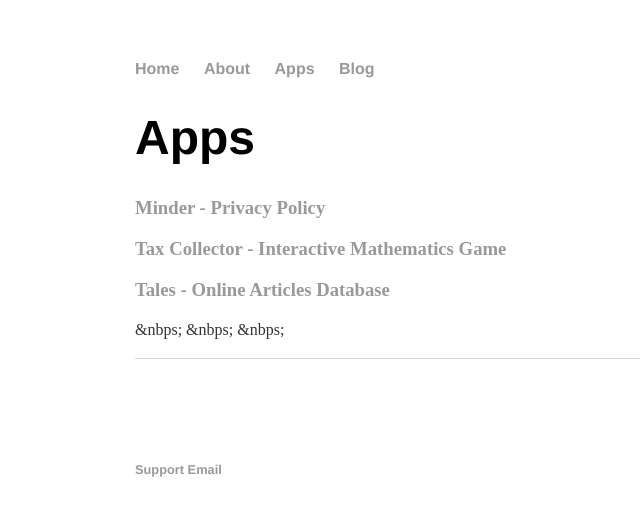
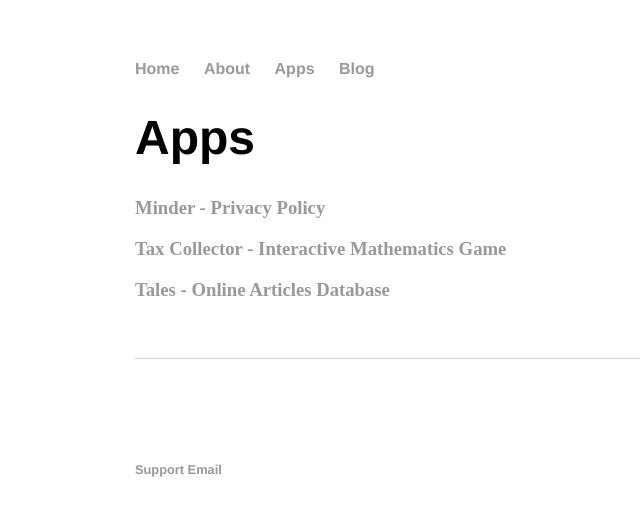
Before and after one commit to Wattholm/Wattholm.github.io, a Jekyll site: the page built from apps/index.md, in a window 1280 px wide. Shown: the top 516 px of the page, without its empty margins (57-697 px from the left). Built offline with Jekyll 4.4.1, drawn with Linux system fonts in a browser that asks for light colours; our own code applies the rules of GitHub Pages for plain Markdown files.

Commit message:
Update index.md

```diff
--- a/apps/index.md
+++ b/apps/index.md
@@ -6,6 +6,6 @@
 
 ### [Tales - Online Articles Database](https://tales-from-a-mongo-db.herokuapp.com)
 
-&nbps;
-&nbps;
-&nbps;
+&nbsp;
+&nbsp;
+&nbsp;
```
